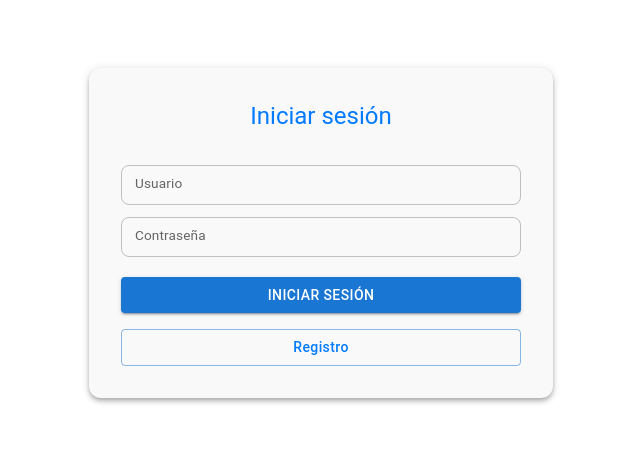
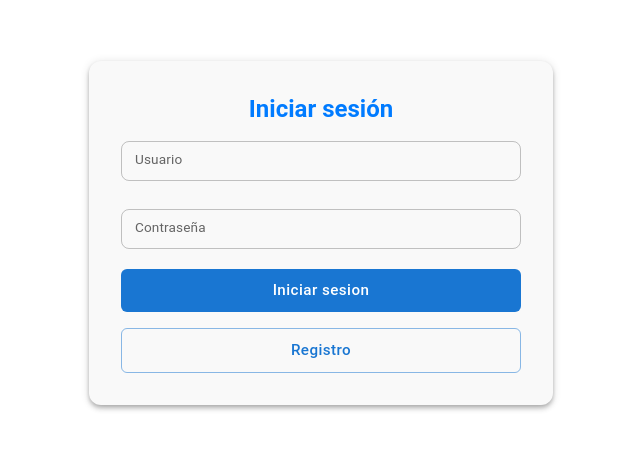
Before and after one commit to Brayan247/activosfijos-frontend, a React (Create React App) app: page /login in a window 1280 px wide. Shown: the part 183-632 px from the top of the page, without its empty margins (319-959 px from the left). Built offline with nearby package versions, Linux system fonts and the light colour scheme.

Commit message:
ChangeView: Login

```diff
--- a/src/components/Button/PrimaryButton.tsx
+++ b/src/components/Button/PrimaryButton.tsx
@@ -1,21 +1,39 @@
 import React from "react";
-import Button from "@mui/material/Button";
+import { Button, ButtonProps as MuiButtonProps  } from "@mui/material";
 
 interface ButtonProps {
   onClick?: () => void;
   children: React.ReactNode;
   type?: "button" | "submit";
+  disabled?: boolean;
+  loading?: boolean;
+  variant?: MuiButtonProps["variant"];
 }
 
-const PrimaryButton = ({ onClick, children, type = "button" }: ButtonProps) => (
+const PrimaryButton = ({
+  onClick,
+  children,
+  type = "button",
+  disabled = false,
+  loading = false,
+  variant = "contained"
+}: ButtonProps) => (
   <Button
     type={type}
     onClick={onClick}
-    variant="contained"
-    fullWidth
-    sx={{ paddingY: 1.5, fontWeight: "bold", fontSize: "1rem" }}
+    variant={variant}
+    disabled={disabled || loading}
+    size="medium"
+    sx={{
+      textTransform: "none",      // No mayúsculas forzadas
+      fontWeight: 500,            // Peso medio
+      fontSize: "0.95rem",        // Tamaño legible
+      borderRadius: "6px",        // Bordes sutiles
+      paddingY: 1,                // Altura adecuada, no exagerada
+      boxShadow: "none",          // Sin sombra
+    }}
   >
-    {children}
+    {loading ? "Procesando..." : children}
   </Button>
 );
 
--- a/src/features/auth/LoginPage.tsx
+++ b/src/features/auth/LoginPage.tsx
@@ -5,10 +5,11 @@ import { setToken } from "../../store/slices/authSlice";
 import { setAuthToken } from "../../services/axios";
 
 import { login } from "./authService";
-import {Button, Box, Typography, Paper} from "@mui/material"
+import { Box, Stack, Typography, Paper } from "@mui/material";
 import { theme } from "../../style/theme";
 
 import TextInput from "../../components/Input/TextInput";
+import PrimaryButton from "../../components/Button/PrimaryButton";
 
 const LoginPage = () => {
   const navigate = useNavigate();
@@ -49,7 +50,6 @@ const LoginPage = () => {
         alignItems: "center",
         justifyContent: "center",
         backgroundColor: theme.colors.lightBg,
-        color: theme.colors.textLight,
         fontFamily: theme.font.default,
         p: 2,
       }}
@@ -67,31 +67,36 @@ const LoginPage = () => {
         <Typography
           variant="h5"
           align="center"
-          mb={3}
+          mb={1}
+          fontWeight={600}
           color={theme.colors.primary}
         >
           Iniciar sesión
         </Typography>
-
         <Box component="form" onSubmit={handleSubmit}>
-          <TextInput name="username" onChange={handleChange} value={credentials.username} placeholder="Usuario" />
-          <TextInput name="password" onChange={handleChange} value={credentials.password} placeholder="Contraseña" />
-          <Button type="submit" variant="contained" fullWidth sx={{ mt: 2 }}>
-            Iniciar sesión
-          </Button>
-          <Button
-            fullWidth
-            variant="outlined"
-            onClick={() => navigate("/register/empresa")}
-            sx={{ mt: 2, color: theme.colors.primary, textTransform: "none" }}
-          >
-            Registro
-          </Button>
+          <Stack spacing={2}>
+          <TextInput
+            name="username"
+            onChange={handleChange}
+            value={credentials.username}
+            placeholder="Usuario"
+          />
+          <TextInput
+            name="password"
+            onChange={handleChange}
+            value={credentials.password}
+            placeholder="Contraseña"
+          />
           {error && (
             <Typography color="error" align="center" mt={2}>
               {error}
             </Typography>
           )}
+          <PrimaryButton type="submit">Iniciar sesion</PrimaryButton>
+          <PrimaryButton onClick={() => navigate("/register/empresa")} variant="outlined">
+            Registro
+          </PrimaryButton>
+          </Stack>
         </Box>
       </Paper>
     </Box>
```
